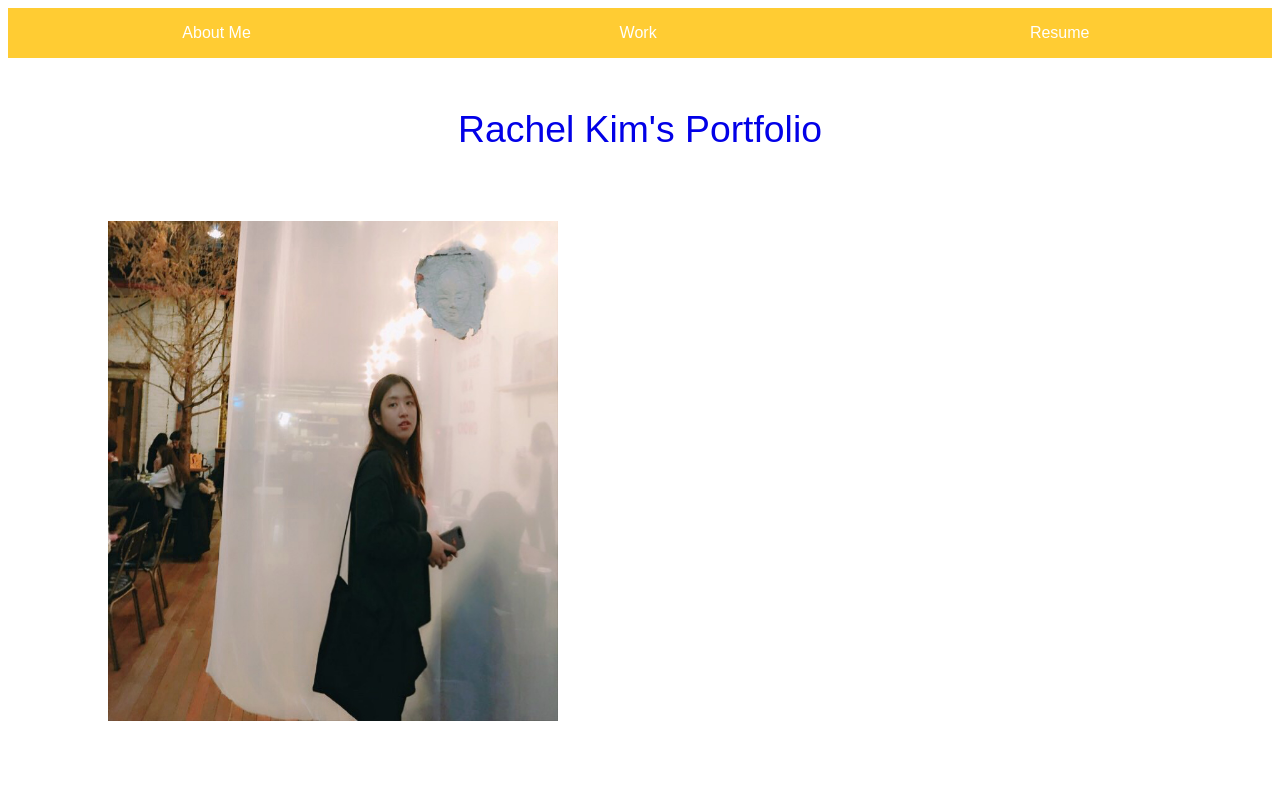
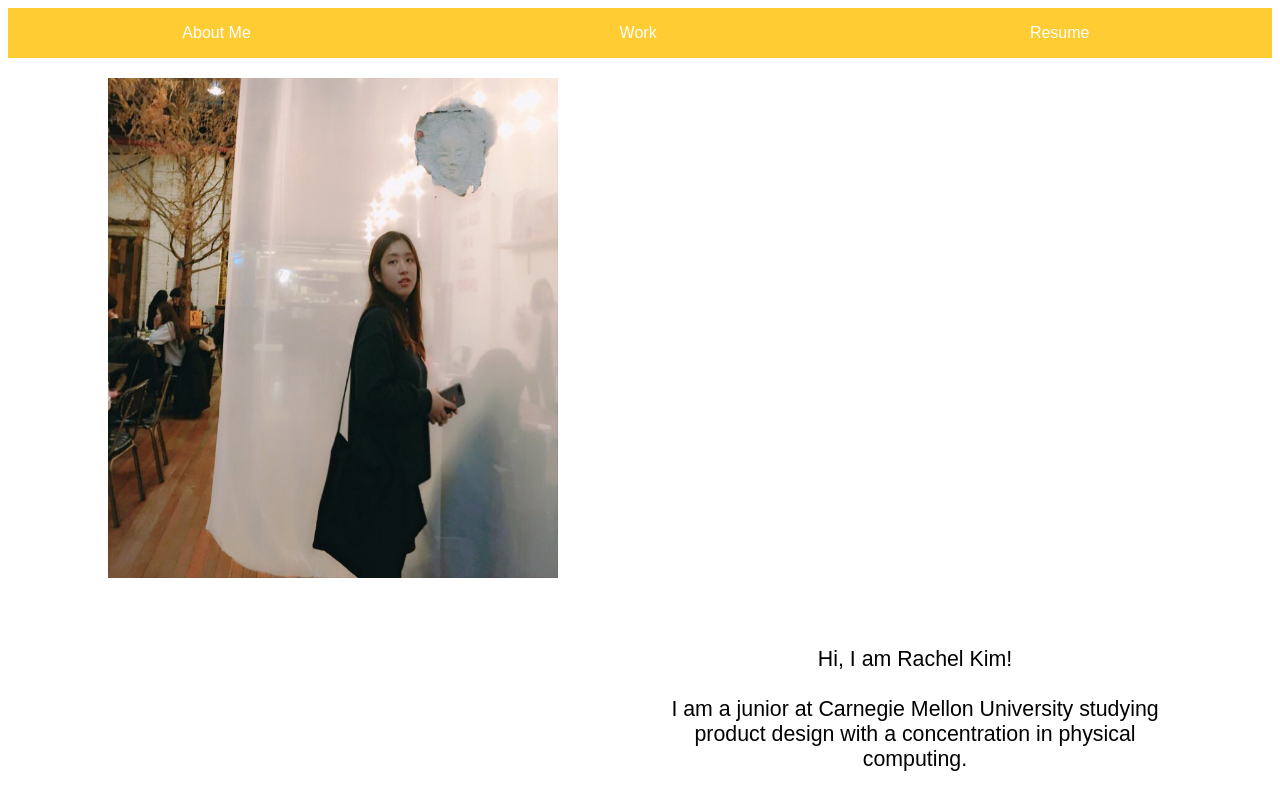
Before and after one commit to rachelsm7220/stuco_personal_website, a plain HTML site: page index.html in a window 1280 px wide. Shown: the top 791 px of the page. Drawn offline with Linux system fonts and the light colour scheme.

Commit message:
Update index.html

```diff
--- a/index.html
+++ b/index.html
@@ -21,7 +21,6 @@
     </div>
 
 
-    <div class='header'> Rachel Kim's Portfolio </div>
     <div class='about-img'> <img src="RachelProfile.jpg" alt="Rachel" width="450" height="500">  </div>
 
 
```
